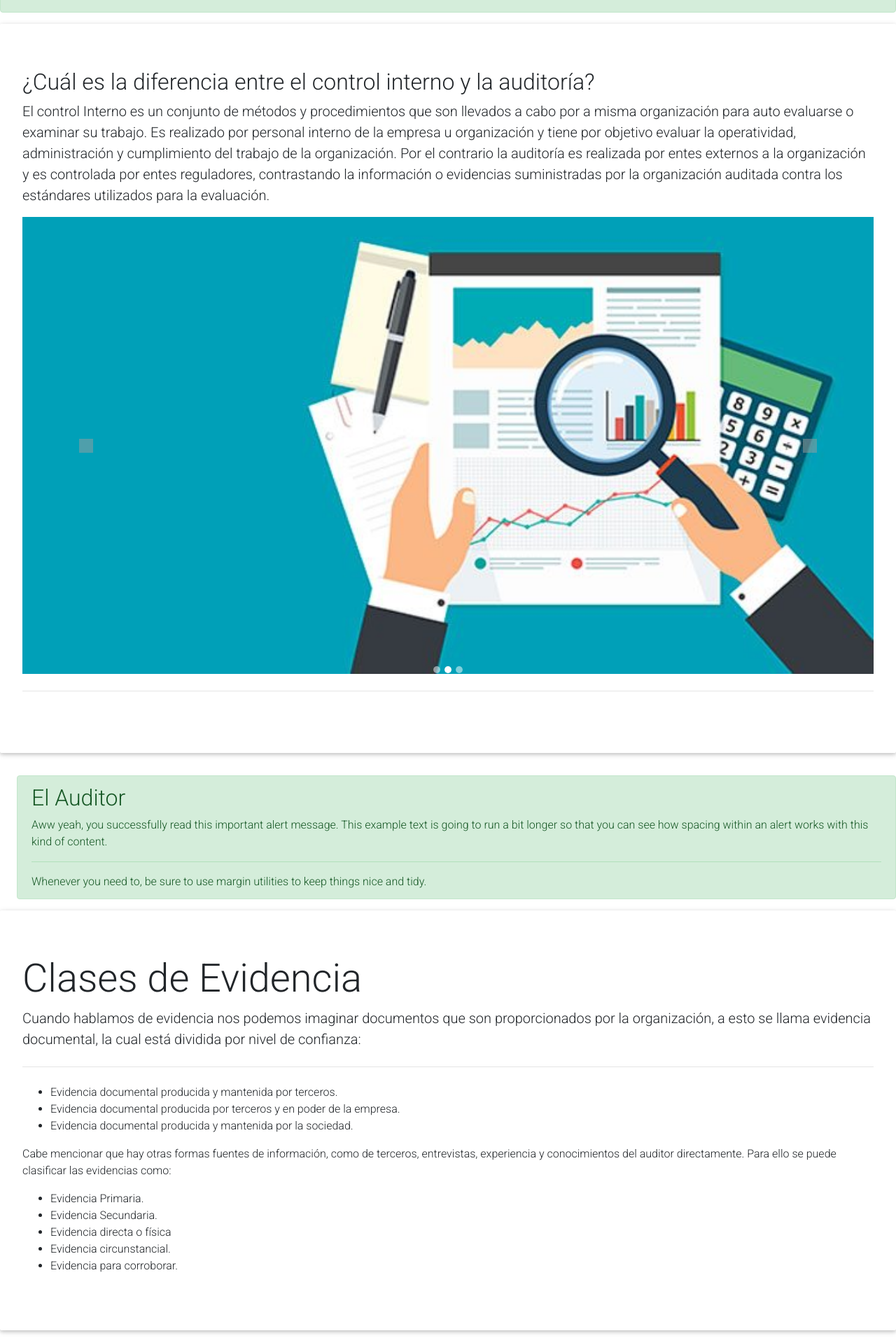
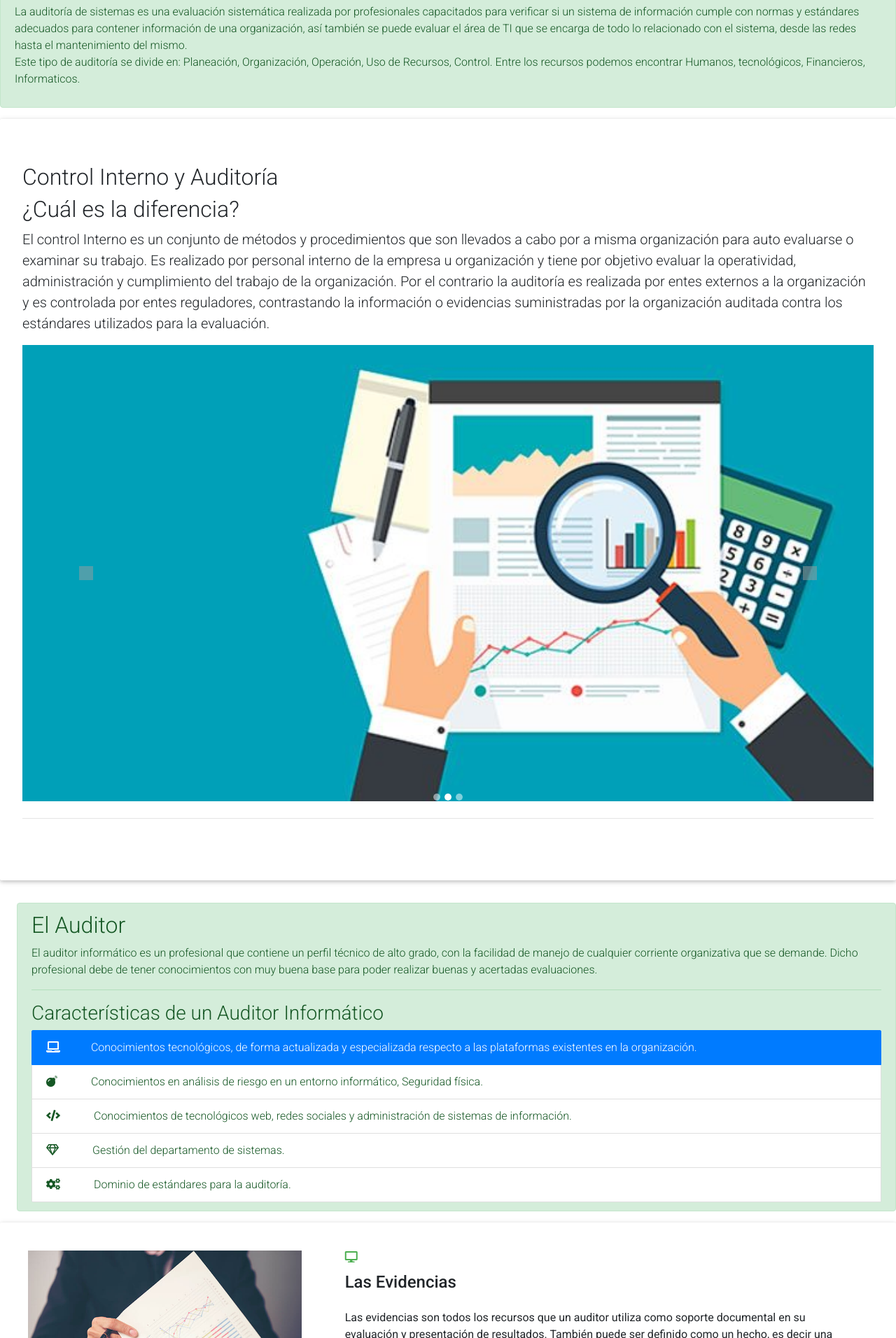
Before and after one commit to MarlonSanchez-Ale/marlon.github.io, a plain HTML site: page index.html in a window 1280 px wide. Shown: the part 888-2800 px from the top of the page at 70% size. Drawn offline with nearby package versions, Linux system fonts and the light colour scheme; grey boxes are pictures that could not be loaded.

Commit message:
muerto chatel

```diff
--- a/index.html
+++ b/index.html
@@ -66,13 +66,24 @@
 
 
     <h2>Auditoría Informatica</h2>
-
+    <p class="mb-0">
+      La auditoría de sistemas es una evaluación sistemática
+      realizada por profesionales capacitados para verificar si un sistema
+       de información cumple con normas y estándares adecuados para contener información
+       de una organización, así también se puede evaluar el área de TI que se encarga de todo
+       lo relacionado con el sistema, desde las redes hasta el mantenimiento del mismo.
+    </p>
+    <p>Este tipo de auditoría se divide en: Planeación, Organización, Operación, Uso de Recursos, Control.
+      Entre los recursos podemos encontrar Humanos, tecnológicos, Financieros, Informaticos.
+    </p>
 
   </div>
 
   <div id="CI">
     <div class="jumbotron">
-      <h2 class="">¿Cuál es la diferencia entre el control interno y la auditoría?</h2>
+      <h2 class="">Control Interno y Auditoría</h2>
+
+      <h2 class="">¿Cuál es la diferencia?</h2>
 
       <p class="lead">
         El control Interno es un conjunto de métodos y procedimientos que son llevados a cabo
@@ -125,14 +136,86 @@
     </div>
   </div>
 
-  <div id="NI" class="ml-4">
+  <div id="EA" class="ml-4">
 
     <div class="alert alert-success" role="alert">
       <h2 class="alert-heading">El Auditor</h2>
-      <p>Aww yeah, you successfully read this important alert message. This example text is going to run a bit longer so that you can see how spacing within an alert works with this kind of content.</p>
+      <p>El auditor informático es un profesional que contiene un perfil técnico de alto grado,
+        con la facilidad de manejo de cualquier corriente organizativa que se demande. Dicho
+         profesional debe de tener conocimientos
+        con muy buena base para poder realizar buenas y acertadas evaluaciones.</p>
       <hr>
-      <p class="mb-0">Whenever you need to, be sure to use margin utilities to keep things nice and tidy.</p>
+      <h3>Características de un Auditor Informático</h3>
+      <ul class="list-group">
+        <li class="list-group-item active">
+          <div class="md-v-line"></div><i class="fas fa-laptop mr-4 pr-3"></i> Conocimientos tecnológicos, de forma actualizada y especializada respecto a las plataformas existentes en la organización.
+        </li>
+        <li class="list-group-item">
+          <div class="md-v-line"></div><i class="fas fa-bomb mr-5"></i>Conocimientos en análisis de riesgo en un entorno informático, Seguridad física.
+        </li>
+        <li class="list-group-item">
+          <div class="md-v-line"></div><i class="fas fa-code mr-5"></i>Conocimientos de tecnológicos web, redes sociales y administración de sistemas de información.
+        </li>
+        <li class="list-group-item">
+          <div class="md-v-line"></div><i class="far fa-gem mr-5"></i>Gestión del departamento de sistemas.
+        </li>
+        <li class="list-group-item">
+          <div class="md-v-line"></div><i class="fas fa-cogs mr-5"></i>Dominio de estándares para la auditoría.
+        </li>
+      </ul>
+
     </div>
+
+  </div>
+
+  <!-- News jumbotron -->
+<div class="jumbotron text-center hoverable p-4">
+
+  <!-- Grid row -->
+  <div class="row">
+
+    <!-- Grid column -->
+    <div class="col-md-4 offset-md-1 mx-3 my-3">
+
+      <!-- Featured image -->
+      <div class="view overlay">
+        <img src="Imagenes/evidencia.jpg" class="img-fluid" alt="Sample image for first version of blog listing">
+        <a>
+          <div class="mask rgba-white-slight"></div>
+        </a>
+      </div>
+
+    </div>
+    <!-- Grid column -->
+
+    <!-- Grid column -->
+    <div class="col-md-7 text-md-left ml-3 mt-3">
+
+      <!-- Excerpt -->
+      <a href="#!" class="green-text">
+        <h6 class="h6 pb-1"><i class="fas fa-desktop pr-1"></i></h6>
+      </a>
+
+      <h4 class="h4 mb-4">Las Evidencias</h4>
+
+      <p class="font-weight-normal">Las evidencias son todos los recursos que un auditor
+         utiliza como soporte documental en su evaluación y presentación de resultados.
+         También puede ser definido como un hecho, es decir una creencia verificada o en
+         términos más sencillos, un resultado que se ha verificado y comprobado, ya sea
+         cierto o falso.  </p>
+      <p class="font-weight-normal">Dicha evidencia es recabada por el auditor, el cual deberá
+        analizarlas para tener una evaluación más acertada y basada en hechos comprobados. Por
+         tanto, todos los hechos que son suministrados por la organización auditada contienen
+          una naturaleza de evidencia. Es menester decir que un auditor debe de tener un orden
+          lógico para trabajar con las evidencias y este se contiene el siguiente orden:
+           Obtención, Documentación y Evaluación.</p>
+
+
+    </div>
+    <!-- Grid column -->
+
+  </div>
+  <!-- Grid row -->
 
 </div>
 
@@ -197,6 +280,8 @@
   </ul>
 </div>
 
+<!-- News jumbotron -->
+
   <div class="card mb-3" style="width: auto;" id="footer">
     <div class="row no-gutters">
       <div class="col-md-2">
```
Also changed, not shown: Imagenes/evidencia.jpg (added). Lines whose indentation alone changed are shown as unchanged.
